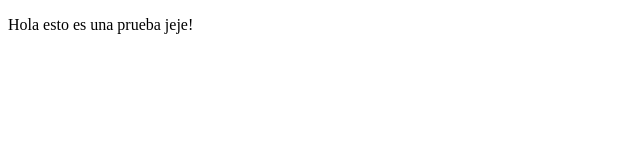
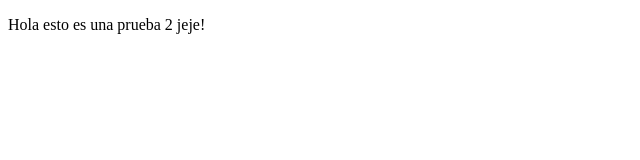
Before and after one commit to JuanDavidRB/proyectoDemoCursoPrework, a plain HTML site: page index.html in a window 1280 px wide. Shown: the full height of the page, 0-640 px from the left. Drawn offline with Linux system fonts and the light colour scheme.

Commit message:
cambios agregando para prueba

```diff
--- a/index.html
+++ b/index.html
@@ -8,7 +8,7 @@
 </head>
 <body>
     <p>
-        Hola esto es una prueba jeje!
+        Hola esto es una prueba 2 jeje!
     </p>
 </body>
 </html>
```
